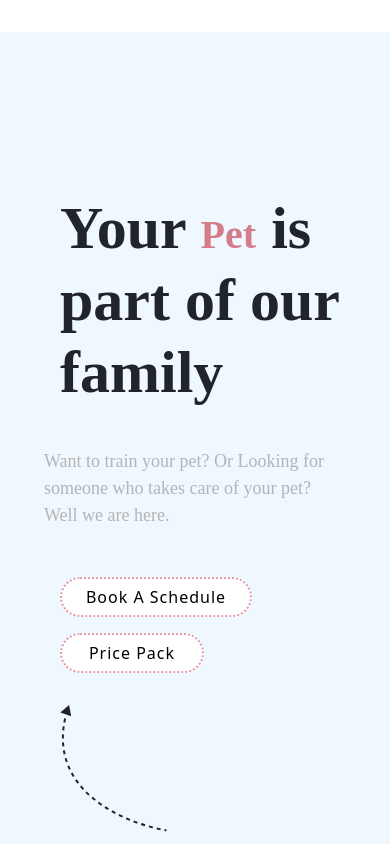
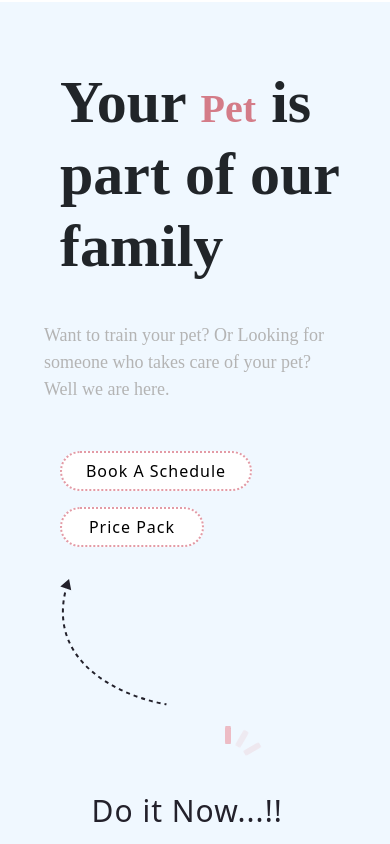
Before and after one commit to dev25UNT/slot-booking, a React (Create React App) app: page / in a window 390 px wide. Shown: the top 844 px of the page. Built offline with nearby package versions, Linux system fonts and the light colour scheme.

Commit message:
code-changes1

```diff
--- a/src/pages/Homepage.css
+++ b/src/pages/Homepage.css
@@ -215,10 +215,6 @@
 }
 
 @media (min-width: 320px) and (max-width: 767px) {
-  .Introduction {
-    padding: 6rem 0;
-    margin-top: 2rem;
-  }
   .Introtext span {
     font-size: 40px;
   }
```
